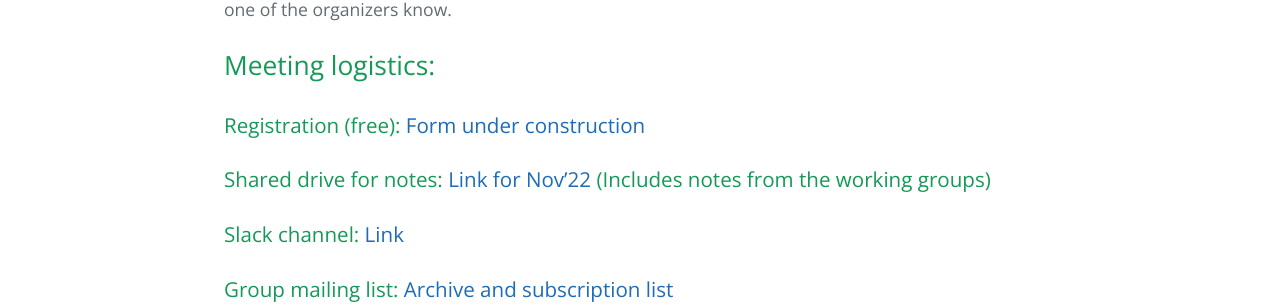
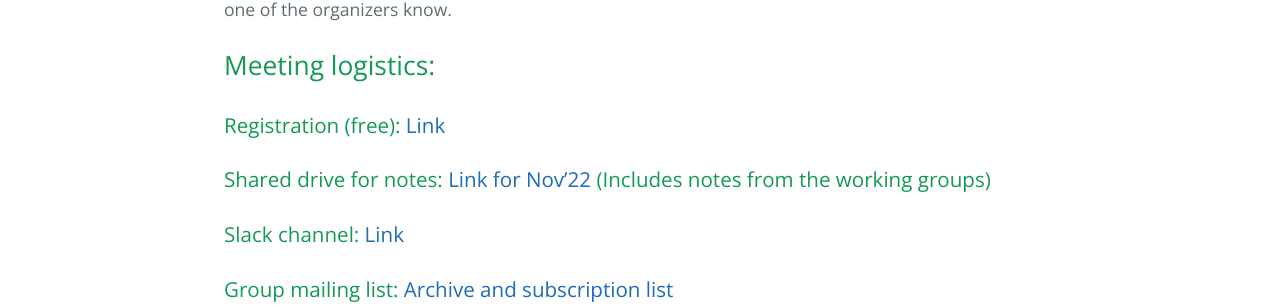
Before and after one commit to HPCPowerStack/hpcpowerstack.github.io, a Jekyll site: the page built from powerstack22.md, in a window 1280 px wide. Shown: the part 1491-1798 px from the top of the page. Built offline with Jekyll 4.4.1, drawn with Linux system fonts in a browser that asks for light colours; the repository's description, which GitHub fills in, is left out.

Commit message:
Adding registration link

```diff
--- a/powerstack22.md
+++ b/powerstack22.md
@@ -31,7 +31,7 @@ This is a closed meeting and seating is limited! If you are interested in attend
 
 ## Meeting logistics:
 
-### Registration (free): <a href=""> Form under construction </a>
+### Registration (free): <a href="https://forms.gle/4vS5tKEhxmREngq89"> Link </a>
 
 ### Shared drive for notes: <a href="https://drive.google.com/drive/folders/1QwVkTRtYYStt_hCNXNydCUzzm2luWJ26?usp=sharing"> Link for Nov'22 </a> (Includes notes from the working groups)
 
```
